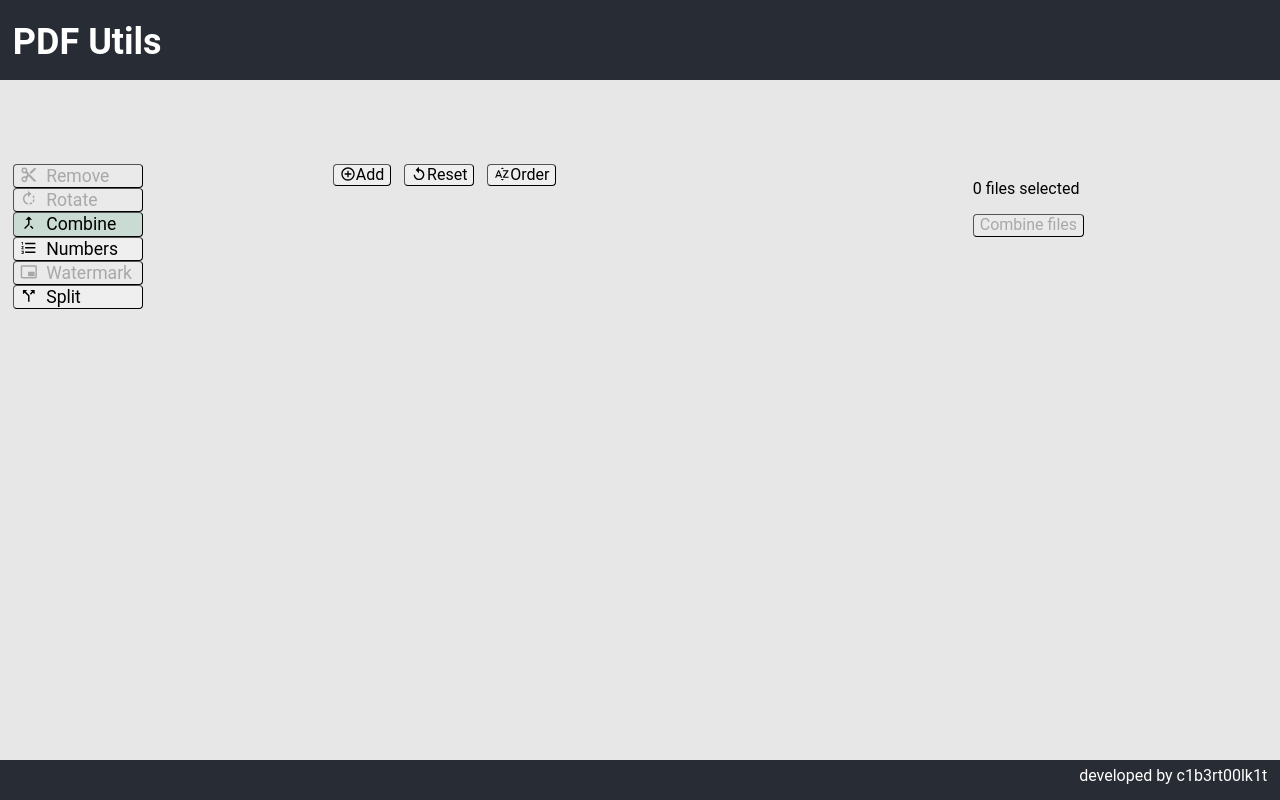
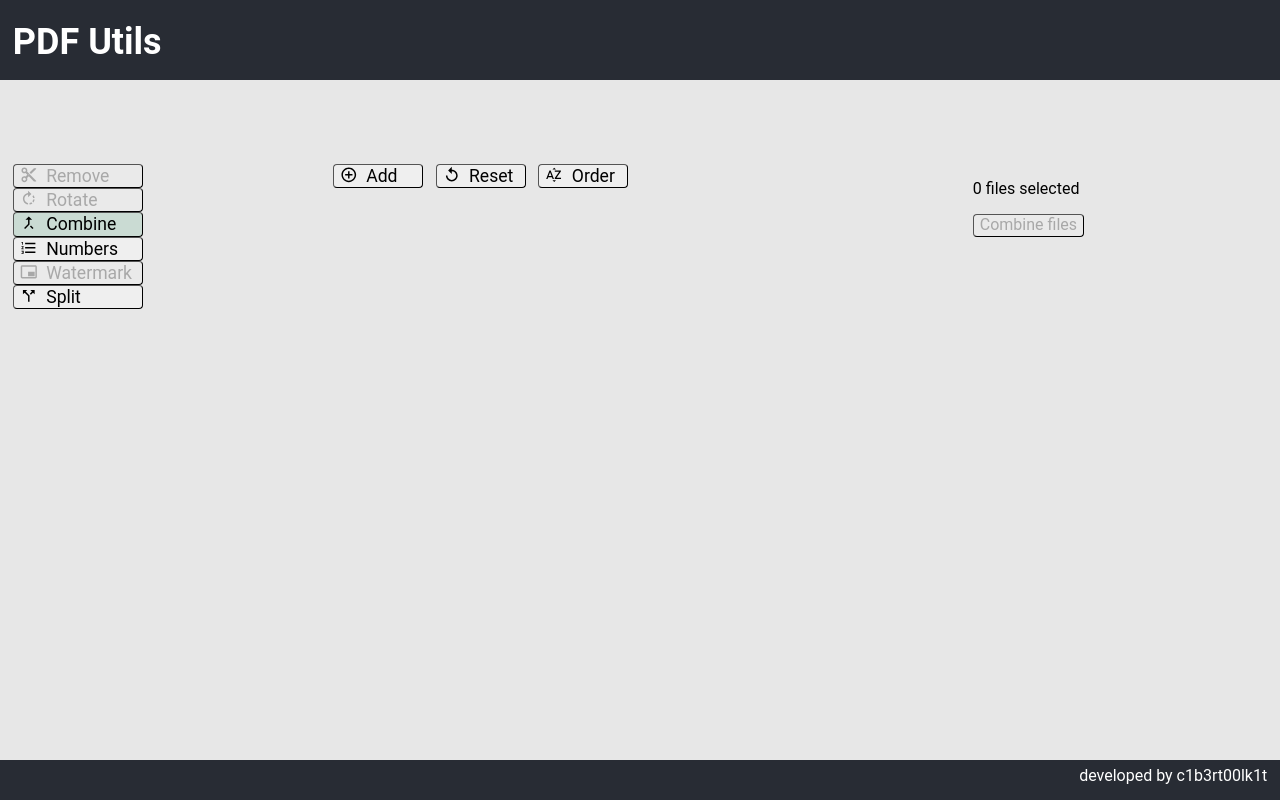
Before and after one commit to c1b3rt00lk1t/pdf-poc, a React (Vite) app: page / in a window 1280 px wide. Built offline with nearby package versions, Linux system fonts and the light colour scheme.

Commit message:
Add responsiveness to buttons in file selection

```diff
--- a/src/components/FileSelection.module.css
+++ b/src/components/FileSelection.module.css
@@ -16,3 +16,50 @@
   justify-content: flex-start;
   align-items: center;
 }
+
+.button {
+  width: fit-content;
+  margin-right: 1vw;
+  display: flex;
+}
+
+.span {
+  margin-left: 0.5em;
+}
+
+@media screen and (max-width: 768px) {
+  .span {
+    display: none;
+  }
+  .button {
+    font-size: 1.5rem;
+  }
+}
+
+@media screen and (min-width: 768px) and (max-width: 992px) {
+  .button {
+    font-size: 1rem;
+    min-width: 80px;
+  }
+}
+
+@media screen and (min-width: 992px) and (max-width: 1200px) {
+  .button {
+    font-size: 1.1rem;
+    min-width: 90px;
+  }
+}
+
+@media screen and (min-width: 1200px) {
+  .button {
+    font-size: 1.1rem;
+    min-width: 90px;
+  }
+}
+
+@media screen and (min-width: 1500px) {
+  .button {
+    font-size: 1.2rem;
+    min-width: 100px;
+  }
+}
--- a/src/components/FileSelection.tsx
+++ b/src/components/FileSelection.tsx
@@ -69,7 +69,7 @@ const FileSelection = ({
       <div className={styles.buttonGroup}>
         <button className={styles.button} onClick={handleClickAdd}>
           <MdAddCircleOutline />
-          <span>Add</span>
+          <span className={styles.span}>Add</span>
         </button>
         <button
           className={styles.button}
@@ -79,11 +79,11 @@ const FileSelection = ({
           }}
         >
           <MdOutlineReplay />
-          <span>Reset </span>
+          <span className={styles.span}>Reset </span>
         </button>
         <button className={styles.button} onClick={handleClickOrder}>
           <MdOutlineSortByAlpha />
-          <span>Order</span>
+          <span className={styles.span}>Order</span>
         </button>
       </div>
       <FileList
```
